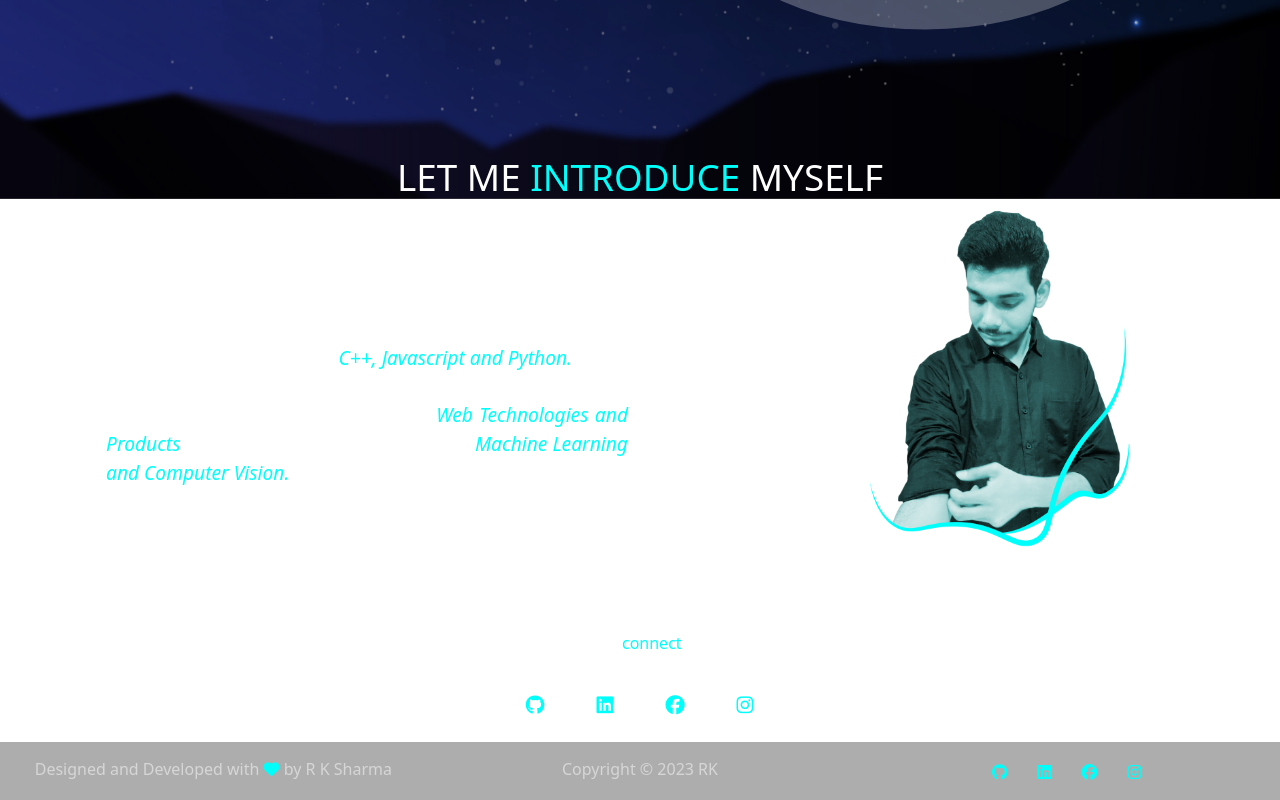
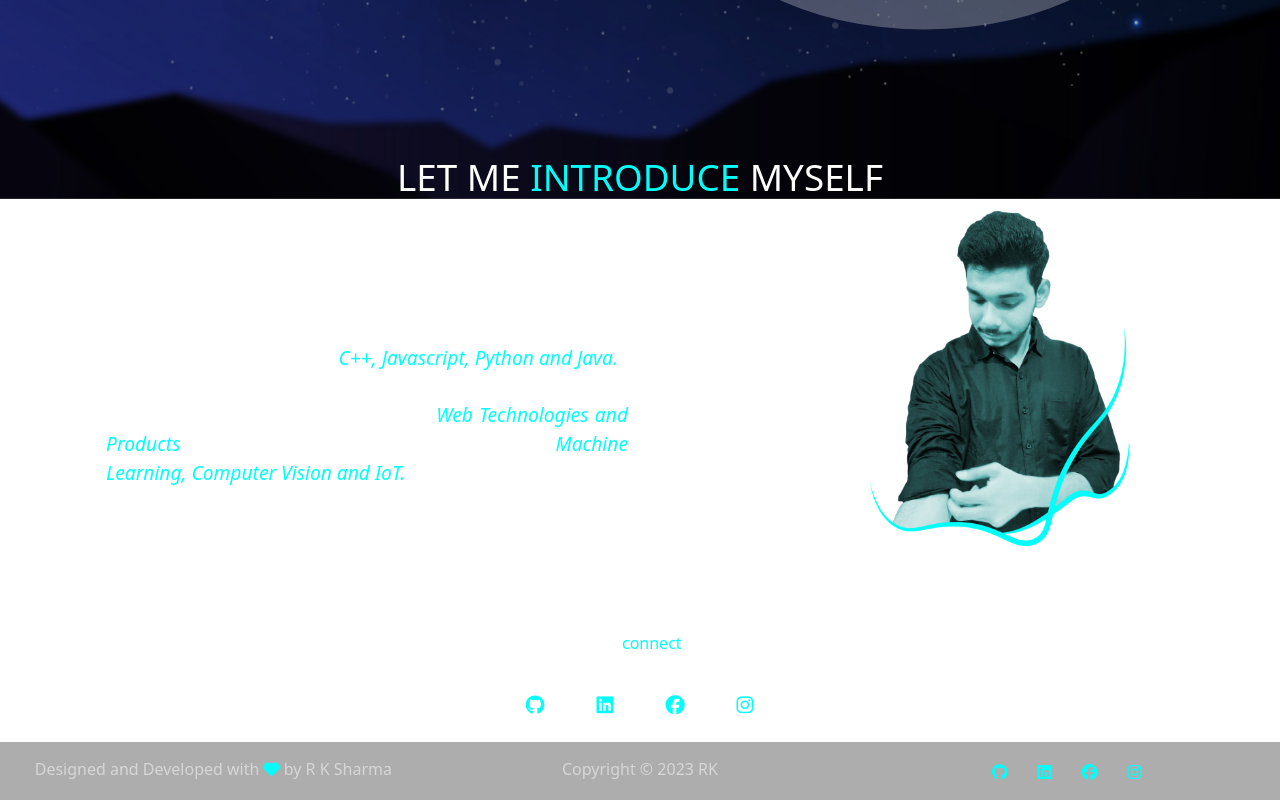
Before and after one commit to rksharma007/portfolio, a React (Create React App) app: page / in a window 1280 px wide. Shown: the part 601-1401 px from the top of the page. Built offline with nearby package versions, Linux system fonts and the light colour scheme.

Commit message:
🍕🌭🍿🍔🥗

```diff
--- a/src/components/home/Home2.js
+++ b/src/components/home/Home2.js
@@ -22,12 +22,12 @@ const Home2 = () => {
               I am an ingenious and determined programming enthusiast, learning and enhancing my skills everyday.
               <br /><br />
               I am fluent in classics like
-              <i><b className="highlight"> C++, Javascript and Python. </b></i>
+              <i><b className="highlight"> C++, Javascript, Python and Java. </b></i>
               <br /><br />
               My field of interest is building new &nbsp;
                 <b className="highlight"><i>Web Technologies and Products </i></b> and
                 also have a keen interest in{" "}
-                <b className="highlight"><i>Machine Learning and Computer Vision.</i></b>
+                <b className="highlight"><i>Machine Learning, Computer Vision and IoT.</i></b>
               <br /><br />
             </p>
           </Col>
```
